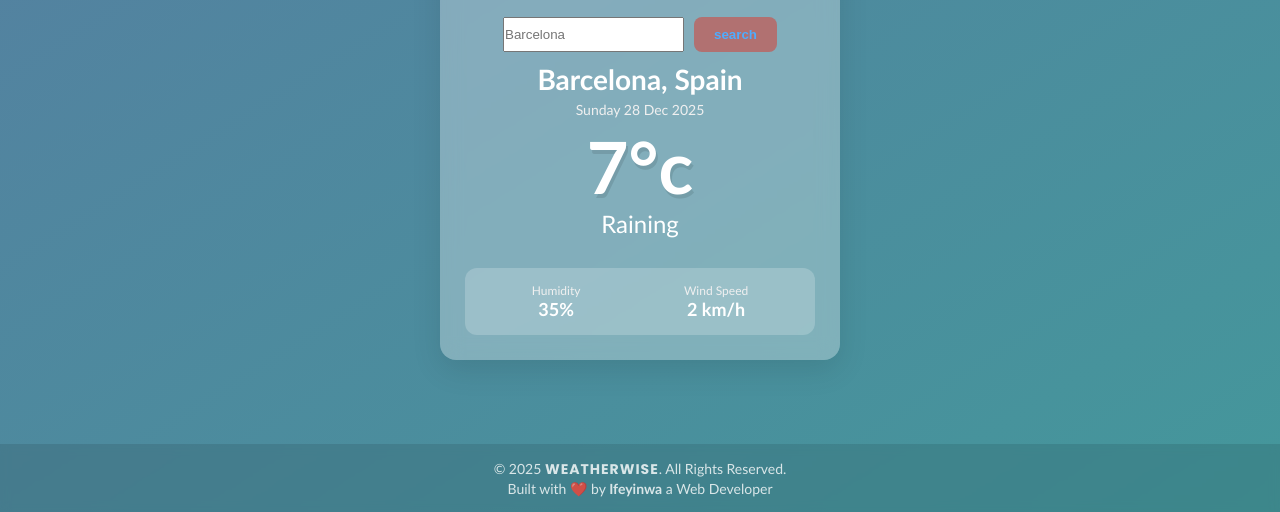
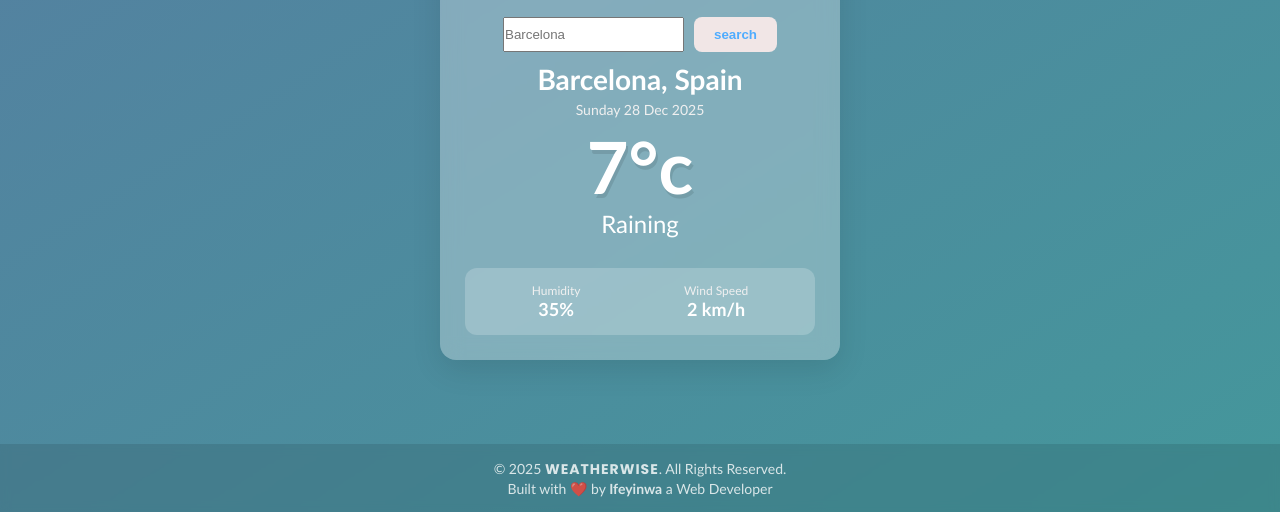
Before and after one commit to Dresumewill/Weather-app, a plain HTML site: page index.html in a window 1280 px wide. In both pictures the pointer is over the button "search". Shown: the part 288-800 px from the top of the page. Drawn offline with Linux system fonts and the light colour scheme.

Commit message:
search-btn hover updated

```diff
--- a/style.css
+++ b/style.css
@@ -90,7 +90,7 @@ header h1 {
 }
 
 #search-btn:hover {
-    background-color: #b17171;
+    background-color: #f1e6e6;
 }
 
 /* Weather Info Styling */
```
